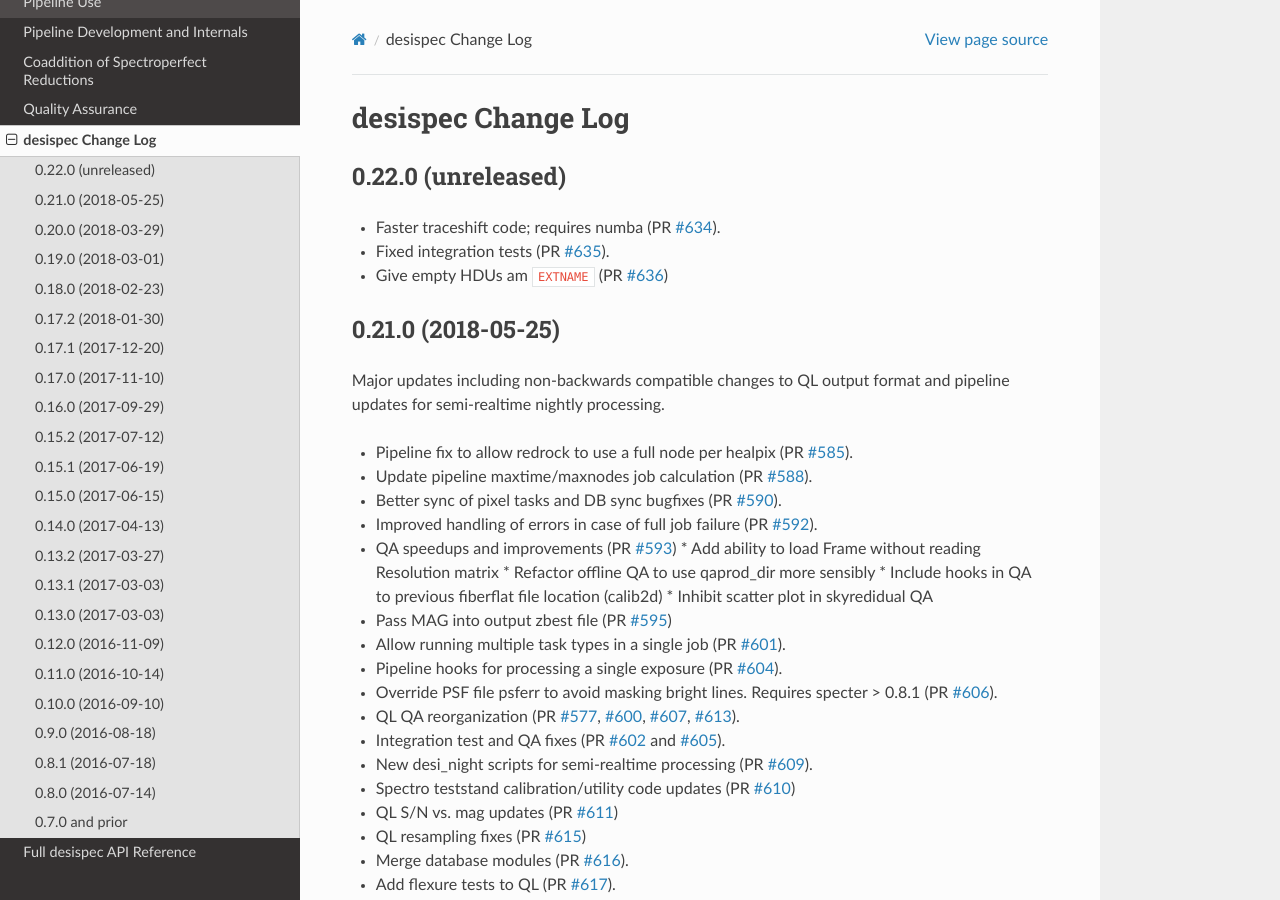
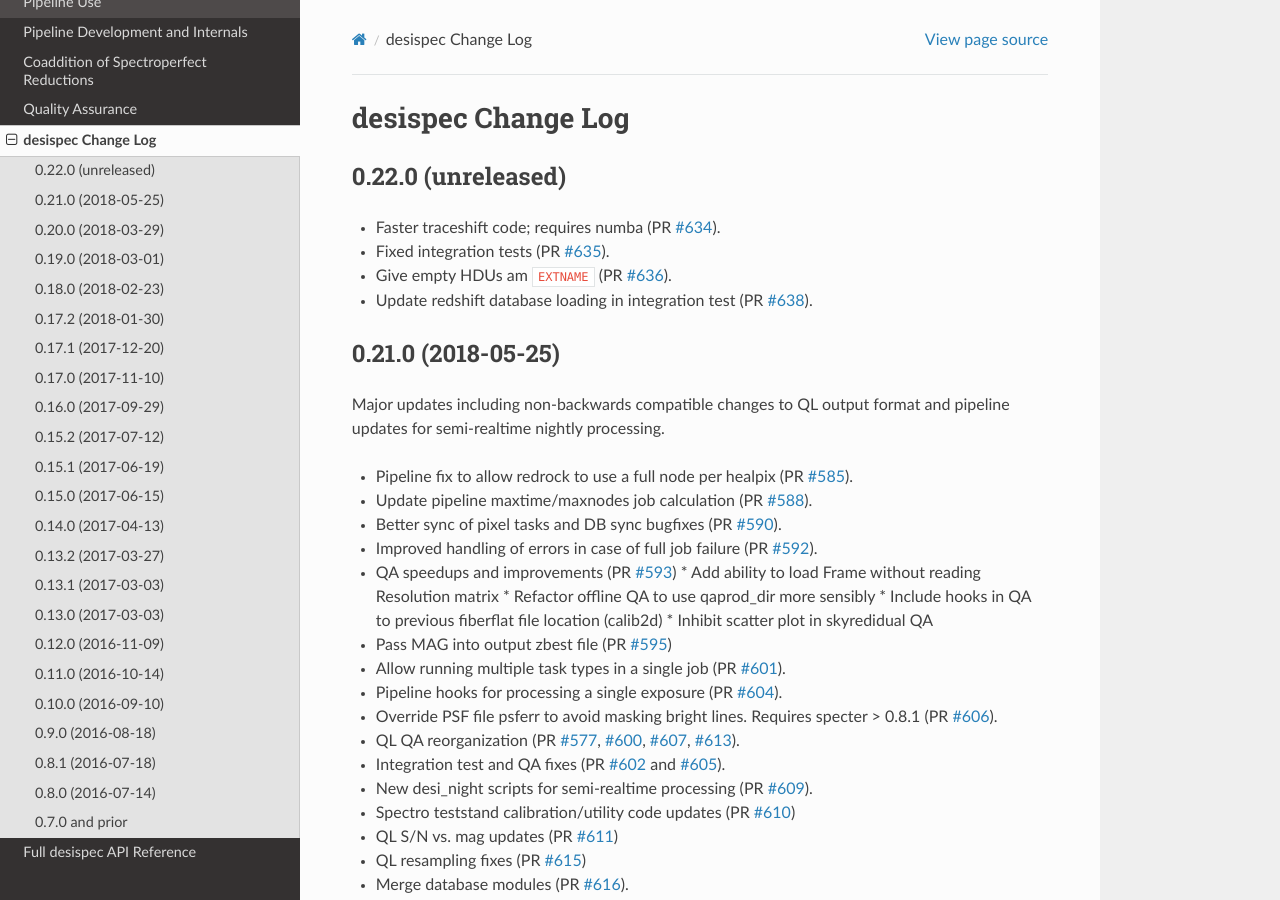
Before and after one commit to desihub/desispec, a Sphinx documentation site: the page built from doc/changes.rst, in a window 1280 px wide and 900 px high. Built offline with Sphinx 7.4.7 and the Read the Docs theme 2.0.0, drawn with Linux system fonts in a browser that asks for light colours.

Commit message:
Update changes.rst

```diff
--- a/doc/changes.rst
+++ b/doc/changes.rst
@@ -7,11 +7,13 @@ desispec Change Log
 
 * Faster traceshift code; requires numba (PR `#634`_).
 * Fixed integration tests (PR `#635`_).
-* Give empty HDUs am ``EXTNAME`` (PR `#636`_)
+* Give empty HDUs am ``EXTNAME`` (PR `#636`_).
+* Update redshift database loading in integration test (PR `#638`_).
 
 .. _`#634`: https://github.com/desihub/desispec/pull/634
 .. _`#635`: https://github.com/desihub/desispec/pull/635
 .. _`#636`: https://github.com/desihub/desispec/pull/636
+.. _`#638`: https://github.com/desihub/desispec/pull/638
 
 0.21.0 (2018-05-25)
 -------------------
```
